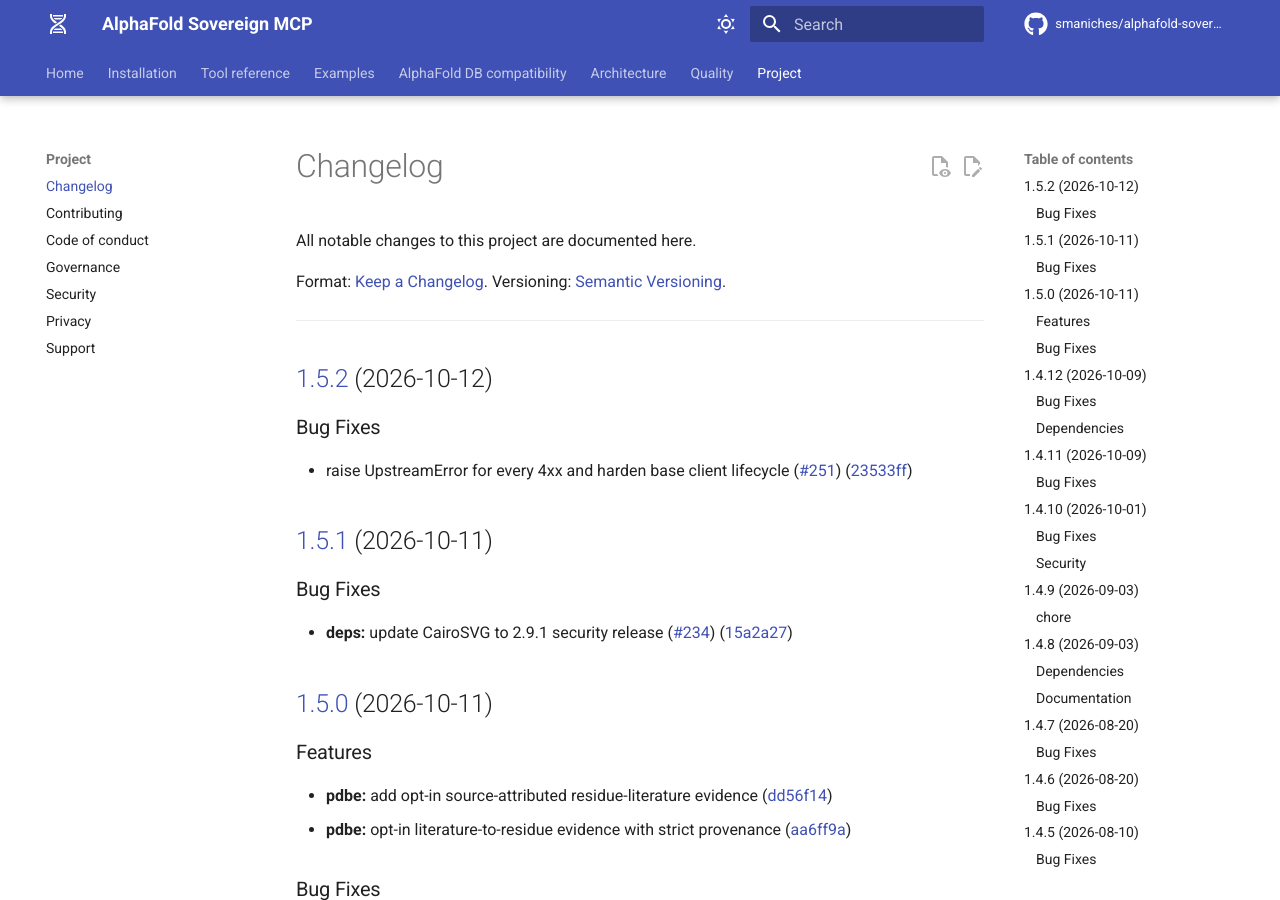
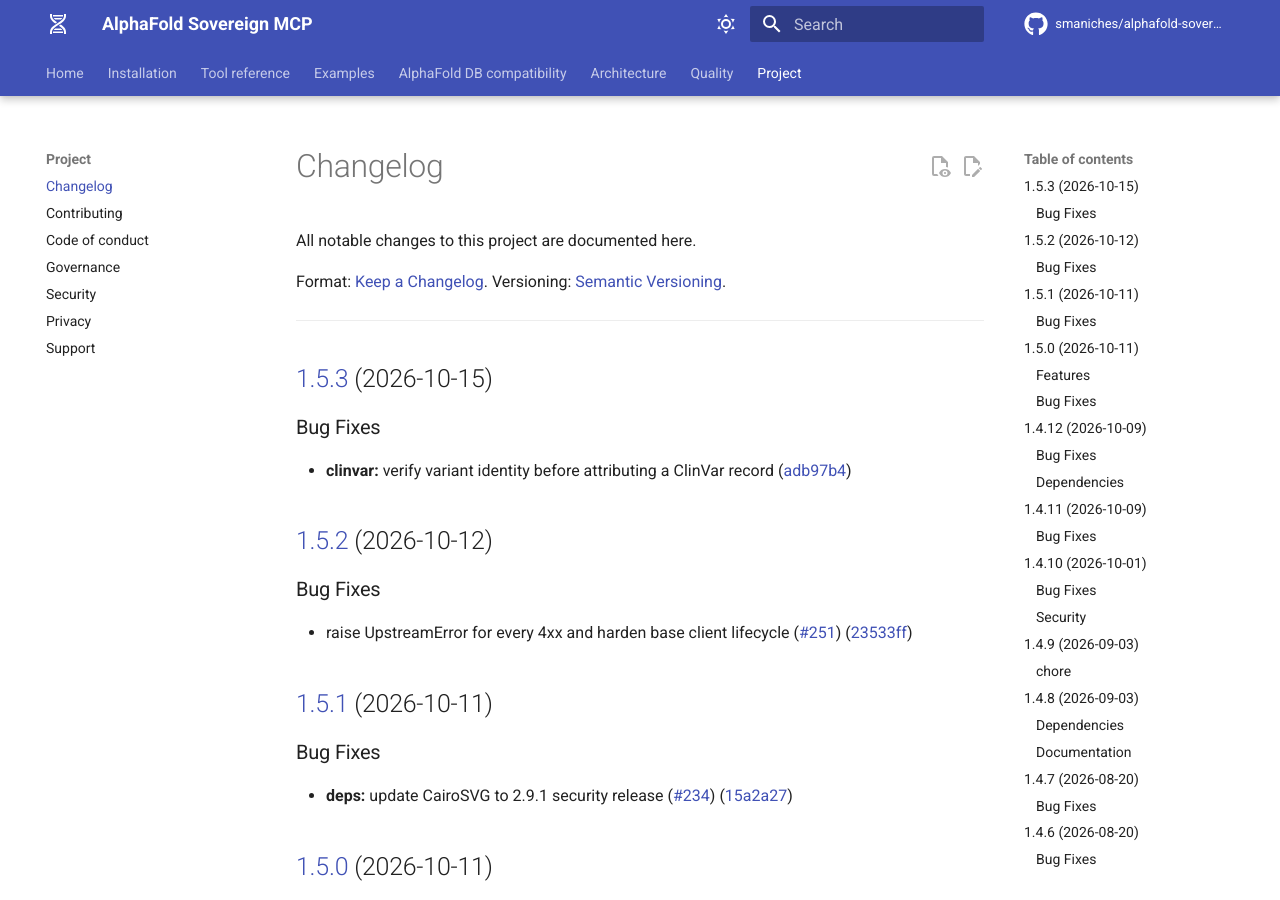
Before and after one commit to smaniches/alphafold-sovereign-mcp, an MkDocs documentation site: the page built from docs/changelog.md, in a window 1280 px wide and 900 px high. Built offline with MkDocs 1.6.1 and Material for MkDocs 9.7.7, drawn with Linux system fonts in a browser that asks for light colours; comment, search, counter and statistics services are not loaded.

Commit message:
chore(main): release 1.5.3

```diff
--- a/CHANGELOG.md
+++ b/CHANGELOG.md
@@ -6,6 +6,13 @@ Format: [Keep a Changelog](https://keepachangelog.com/en/1.1.0/).
 Versioning: [Semantic Versioning](https://semver.org/).
 
 ---
+
+## [1.5.3](https://github.com/smaniches/alphafold-sovereign-mcp/compare/v1.5.2...v1.5.3) (2026-10-15)
+
+
+### Bug Fixes
+
+* **clinvar:** verify variant identity before attributing a ClinVar record ([adb97b4](https://github.com/smaniches/alphafold-sovereign-mcp/commit/adb97b4f49286ed955c81c6500f25be1210a6713))
 
 ## [1.5.2](https://github.com/smaniches/alphafold-sovereign-mcp/compare/v1.5.1...v1.5.2) (2026-10-12)
 
--- a/pyproject.toml
+++ b/pyproject.toml
@@ -9,7 +9,7 @@ build-backend = "hatchling.build"
 
 [project]
 name = "alphafold-sovereign-mcp"
-version = "1.5.2"
+version = "1.5.3"
 description = "MCP server wrapping AlphaFold DB and 8 other biomedical data sources, with a local SQLite knowledge graph."
 readme = "README.md"
 license = {text = "Apache-2.0"}
--- a/server.json
+++ b/server.json
@@ -3,7 +3,7 @@
   "name": "io.github.smaniches/alphafold-sovereign-mcp",
   "title": "AlphaFold Sovereign MCP",
   "description": "MCP server for AlphaFold and 8 other biomedical data sources with a local SQLite knowledge graph",
-  "version": "1.5.2",
+  "version": "1.5.3",
   "repository": {
     "url": "https://github.com/smaniches/alphafold-sovereign-mcp",
     "source": "github"
@@ -12,7 +12,7 @@
     {
       "registryType": "pypi",
       "identifier": "alphafold-sovereign-mcp",
-      "version": "1.5.2",
+      "version": "1.5.3",
       "runtimeHint": "uvx",
       "transport": {
         "type": "stdio"
--- a/smithery.yaml
+++ b/smithery.yaml
@@ -16,7 +16,7 @@ description: >-
   must be reviewed by qualified humans before clinical use — see
   STATUS.md and LIMITATIONS.md.
 maturity: beta
-version: "1.5.2" # x-release-please-version
+version: "1.5.3" # x-release-please-version
 homepage: https://github.com/smaniches/alphafold-sovereign-mcp
 license: Apache-2.0
 author:
--- a/src/alphafold_sovereign/__init__.py
+++ b/src/alphafold_sovereign/__init__.py
@@ -11,7 +11,7 @@ Licensed under Apache 2.0.  See `LICENSE`.
 
 from __future__ import annotations
 
-__version__ = "1.5.2"  # x-release-please-version
+__version__ = "1.5.3"  # x-release-please-version
 __author__ = "Santiago Maniches"
 __author_email__ = "santiago@topologica.ai"
 __license__ = "Apache-2.0"
```
Also changed, not shown: README.md (+2 -2 lines), STATUS.md (+2 -2 lines), docs/installation.md (+1 -1 lines), .release-please-manifest.json, .zenodo.json, 2 other files.
